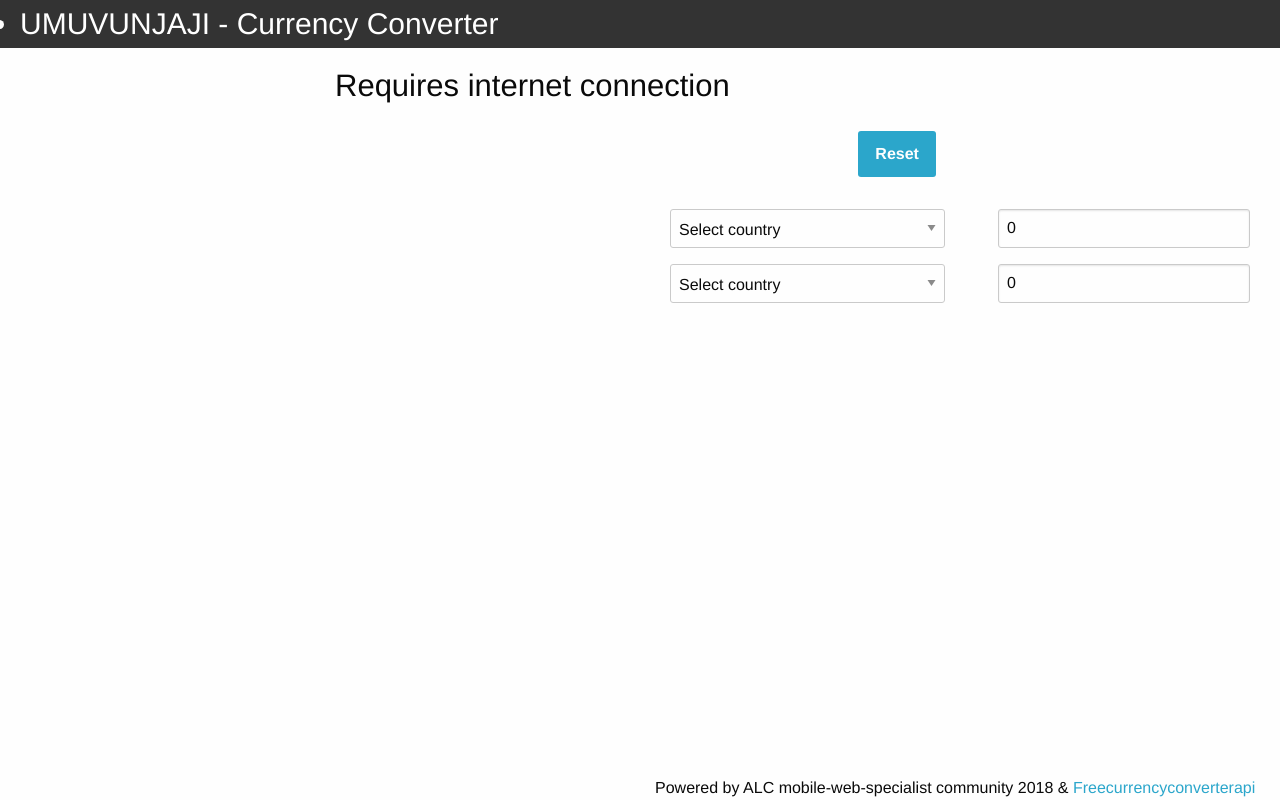
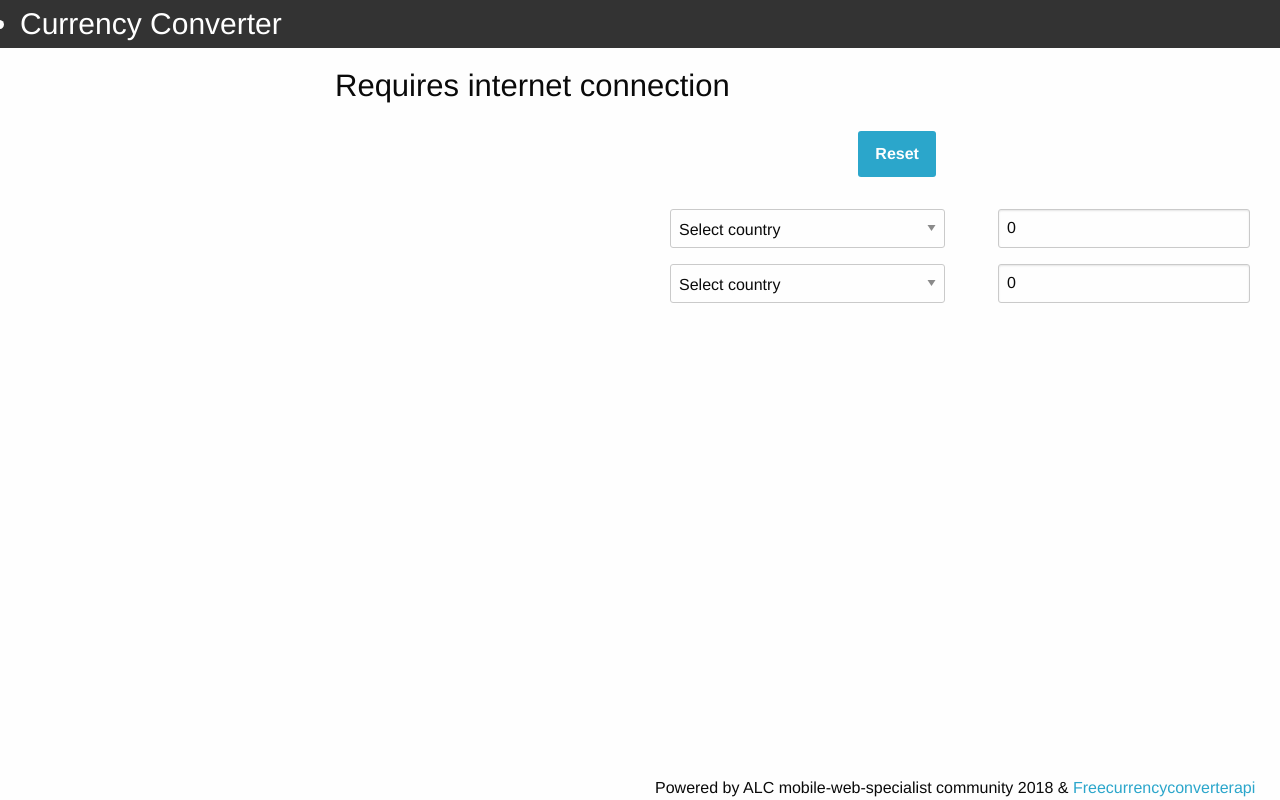
Before and after one commit to Duli-mws/Currency-Converter, a plain HTML site: page index.html in a window 1280 px wide. Drawn offline with Linux system fonts and the light colour scheme; no server answers.

Commit message:
Update index.html

```diff
--- a/index.html
+++ b/index.html
@@ -59,7 +59,7 @@ window.addEventListener('beforeinstallprompt', (e) => {
   <div class="top-bar" style="background:#333;">
   <div class="top-bar-left">
     <ul class="dropdown menu" data-dropdown-menu>
-      <li class="menu-text" style="font-size:30px;color:#fff;">UMUVUNJAJI - Currency Converter</li>
+      <li class="menu-text" style="font-size:30px;color:#fff;">Currency Converter</li>
       </ul>
   </div>
   <div class="top-bar-right">
```
